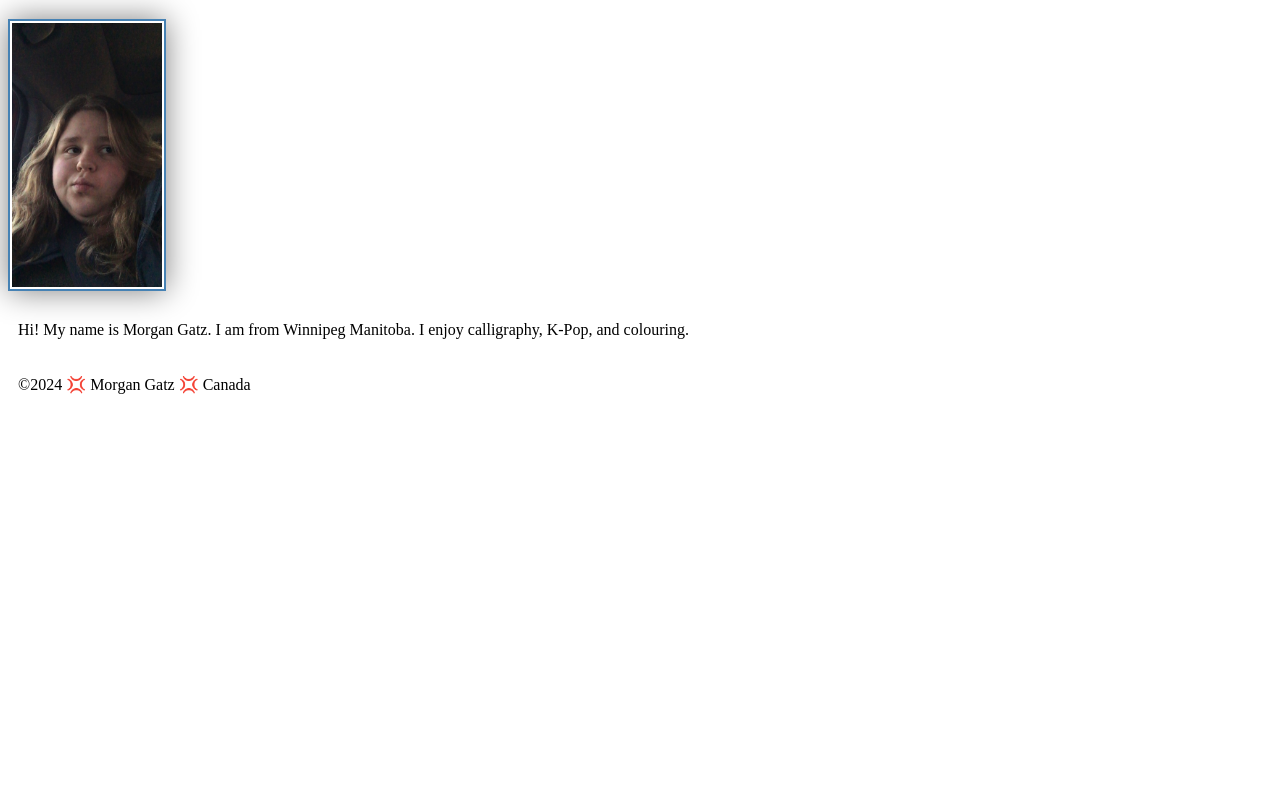
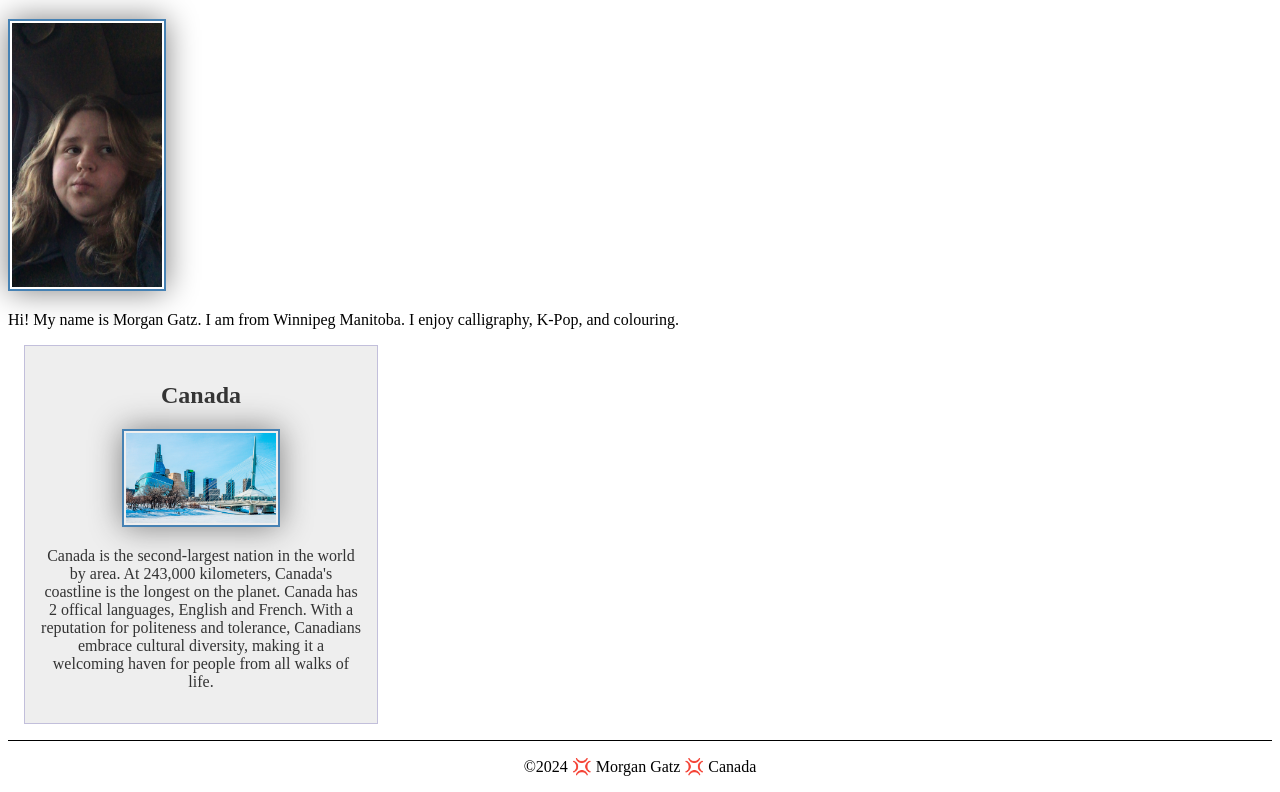
Before and after one commit to morgangatz/wdd130, a plain HTML site: page index.html in a window 1280 px wide. Shown: the part 263-1055 px from the top of the page. Before the commit the page ends 800 px from the top, so only its background shows below. Drawn offline with Linux system fonts and the light colour scheme.

Commit message:
Added information about Canada, and styled it

```diff
--- a/index.html
+++ b/index.html
@@ -5,6 +5,9 @@
         <meta charset="utf-8">
         <meta name="viewport" content="width=device-width,initial-scale=1.0">
         <title>Morgan Gatz | WDD 130</title>
+        <meta name="description" content="Morgan Gatz, Web Development Course, Homepage for school work">
+        <meta name="author" content="Morgan Gatz">
+
         <link rel="stylesheet" href="styles/styles.css">
     </head>
     <body>
@@ -20,6 +23,11 @@
         <img src="images/profile.jpg" alt="Hello my name is Morgan Gatz" width="200">
         <p>Hi! My name is Morgan Gatz. I am from Winnipeg Manitoba. I enjoy calligraphy, K-Pop, and colouring.</p>
     </main>
+    <aside>
+        <h2>Canada</h2>
+        <img src="images/manitoba.jpg" alt="Winnipegs Human Rights Museum and Esplanade Riel Bridge">
+        <p>Canada is the second-largest nation in the world by area. At 243,000 kilometers, Canada's coastline is the longest on the planet. Canada has 2 offical languages, English and French. With a reputation for politeness and tolerance, Canadians embrace cultural diversity, making it a welcoming haven for people from all walks of life. </p>
+    </aside>
     <footer>
         <p>&copy;2024 💢 Morgan Gatz 💢 Canada</p>
     </footer>
--- a/styles/styles.css
+++ b/styles/styles.css
@@ -23,3 +23,32 @@ img {
 p {
     padding: 10px;
 }
+
+main {
+    max-width: 840px;
+}
+
+aside {
+    width: 20rem;
+    margin: 1rem;
+    border: 1px solid rgba(16, 0, 138, 0.2);
+    padding: 1rem;
+    background-color: #eee;
+    color: #333;
+    text-align: center;
+}
+
+main img {
+    width: 150px;
+    height: auto;
+}
+
+p {
+    padding: 0;
+}
+
+footer {
+    margin-top: 15px;
+    border-top: 1px solid #000;
+    text-align: center;
+}
```
Also changed, not shown: images/manitoba.jpg (added).
